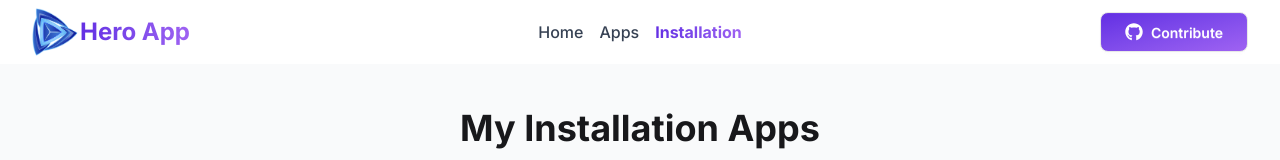
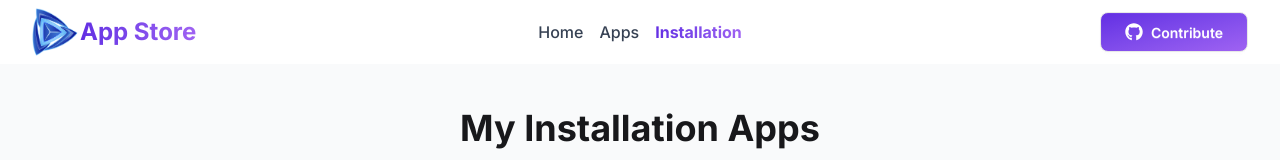
Before and after one commit to 0JUNAIRA0/APPSTORE, a React (Vite) app: page /installation in a window 1280 px wide. Shown: the top 160 px of the page. Built offline with nearby package versions, Linux system fonts and the light colour scheme.

Commit message:
Home Complete

```diff
--- a/src/Components/Navbar/Navbar.jsx
+++ b/src/Components/Navbar/Navbar.jsx
@@ -64,7 +64,7 @@ const Navbar = () => {
         >
           <img className="  md:w-8 lg:w-12" src={logo} alt="Logo Img" />
           <NavLink className=" lg:text-2xl font-bold bg-gradient-to-r from-[#632EE3] to-[#9F62F2] bg-clip-text text-transparent">
-            Hero App
+            App Store
           </NavLink>
         </div>
       </div>
```
Also changed, not shown: 1 other file (tests, documents, lock files or other folders).
